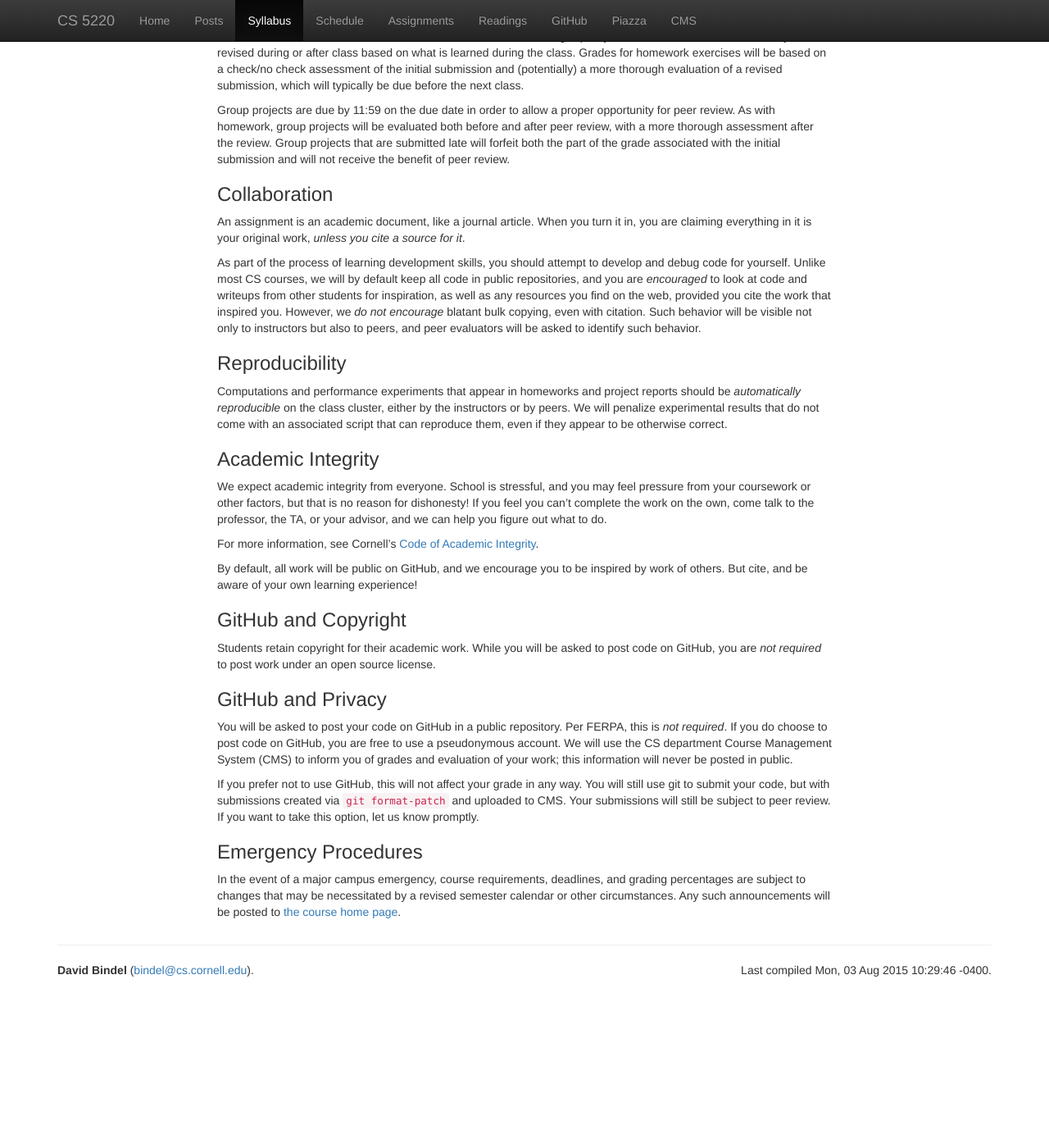
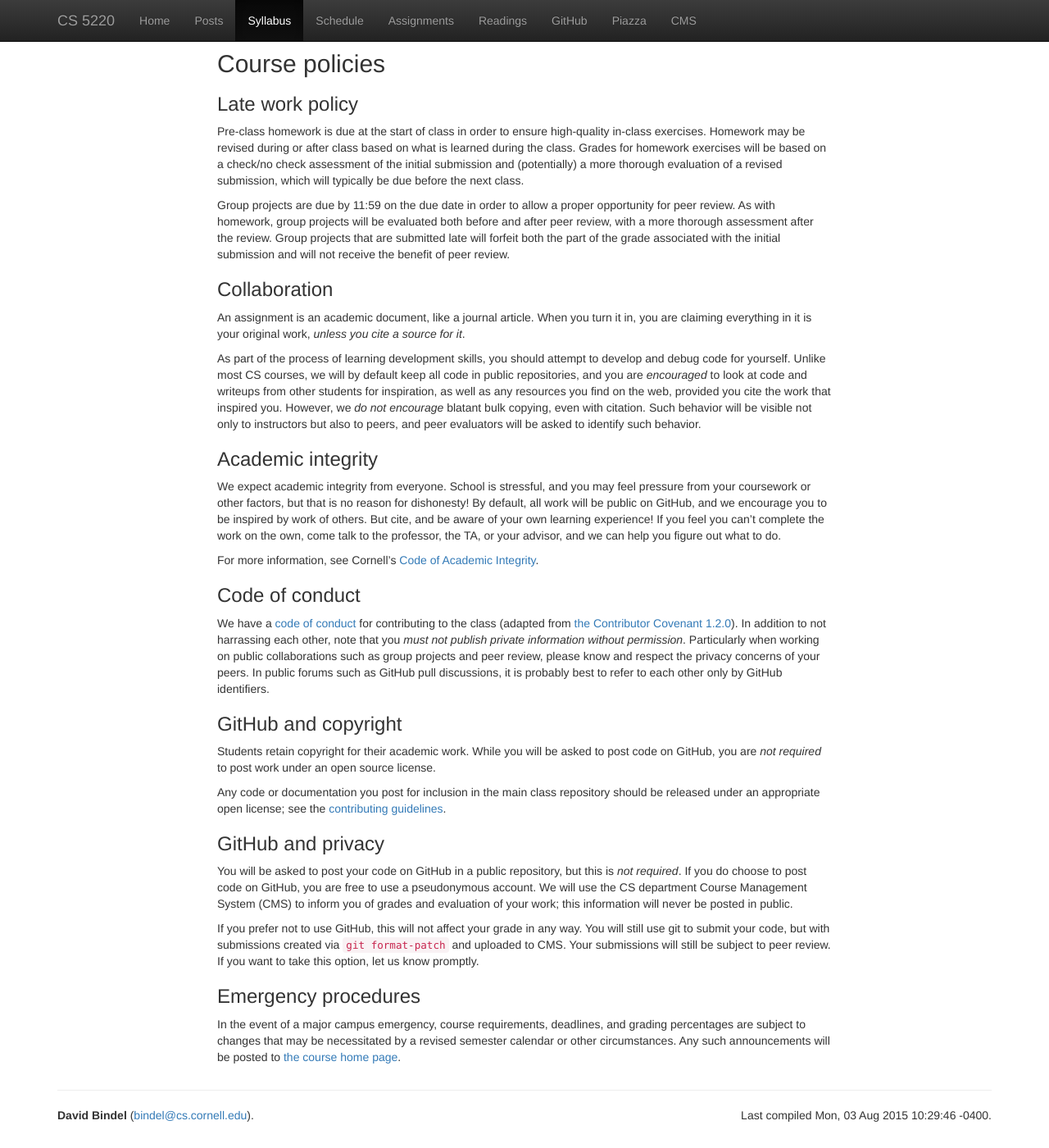
Before and after one commit to cornell-cs5220-f15/cornell-cs5220-f15.github.io, a Jekyll site: the page built from syllabus.md, in a window 1280 px wide and 1400 px high, scrolled down 2401 px. Shown: the whole window at 82% size. Built offline with Jekyll 4.4.1, drawn with Linux system fonts in a browser that asks for light colours; nearby versions of some CDN libraries; before the commit the page ends 3624 px from its top, so only the background shows below that; some of the changed text lies outside the part shown.

Commit message:
Syllabus refinements re code of conduct and GitHub privacy.

```diff
--- a/syllabus.md
+++ b/syllabus.md
@@ -150,6 +150,14 @@ constructive feedback.  Project groups will also be responsible for
 reviewing the code and write-up of other groups under a rubric that
 will be provided.
 
+### Reproducibility
+
+Computations and performance experiments that appear in homeworks and
+project reports should be *automatically reproducible* on the class
+cluster, either by the instructors or by peers.  We will penalize
+experimental results that do not come with an associated script that
+can reproduce them, even if they appear to be otherwise correct.
+
 ### Grading
 
 - Class participation and individual homework (20%)
@@ -191,42 +199,49 @@ blatant bulk copying, even with citation.  Such behavior will be
 visible not only to instructors but also to peers, and peer evaluators
 will be asked to identify such behavior.
 
-### Reproducibility
+### Academic integrity
 
-Computations and performance experiments that appear in homeworks and
-project reports should be *automatically reproducible* on the class
-cluster, either by the instructors or by peers.  We will penalize
-experimental results that do not come with an associated script that
-can reproduce them, even if they appear to be otherwise correct.
-
-### Academic Integrity
-
-We expect academic integrity from everyone.  School is stressful,
-and you may feel pressure from your coursework or other factors,
-but that is no reason for dishonesty!  If you feel you can't complete
-the work on the own, come talk to the professor, the TA, or your advisor,
-and we can help you figure out what to do.
+We expect academic integrity from everyone.  School is stressful, and
+you may feel pressure from your coursework or other factors, but that
+is no reason for dishonesty!  By default, all work will be public on
+GitHub, and we encourage you to be inspired by work of others.  But
+cite, and be aware of your own learning experience!  If you feel you
+can't complete the work on the own, come talk to the professor, the
+TA, or your advisor, and we can help you figure out what to do.
 
 For more information, see Cornell's
 [Code of Academic Integrity](http://cuinfo.cornell.edu/Academic/AIC.html).
 
-By default, all work will be public on GitHub, and we encourage you to
-be inspired by work of others.  But cite, and be aware of your own
-learning experience!
+### Code of conduct
 
-### GitHub and Copyright
+We have a [code of conduct](conduct.html) for contributing to the
+class (adapted from
+[the Contributor Covenant 1.2.0](http://contributor-covenant.org/)).
+In addition to not harrassing each other, note that you *must not
+publish private information without permission*.  Particularly when
+working on public collaborations such as group projects and peer
+review, please know and respect the privacy concerns of your peers.
+In public forums such as GitHub pull discussions, it is probably best
+to refer to each other only by GitHub identifiers.
+
+### GitHub and copyright
 
 Students retain copyright for their academic work.  While you will be
 asked to post code on GitHub, you are *not required* to post work
 under an open source license.
 
-### GitHub and Privacy
+Any code or documentation you post for inclusion in the main class
+repository should be released under an appropriate open license; see
+the
+[contributing guidelines](ttps://github.com/cornell-cs5220-f15/cornell-cs5220-f15.github.io/blob/master/CONTRIBUTING.md).
 
-You will be asked to post your code on GitHub in a public repository.
-Per FERPA, this is *not required*.  If you do choose to post code on
-GitHub, you are free to use a pseudonymous account.  We will use the
-CS department Course Management System (CMS) to inform you of grades
-and evaluation of your work; this information will never be posted in
+### GitHub and privacy
+
+You will be asked to post your code on GitHub in a public repository,
+but this is *not required*.  If you do choose to post code on GitHub,
+you are free to use a pseudonymous account.  We will use the CS
+department Course Management System (CMS) to inform you of grades and
+evaluation of your work; this information will never be posted in
 public.
 
 If you prefer not to use GitHub, this will not affect your grade in
@@ -235,7 +250,7 @@ submissions created via `git format-patch` and uploaded to CMS.
 Your submissions will still be subject to peer review.  If you want
 to take this option, let us know promptly.
 
-### Emergency Procedures
+### Emergency procedures
 
 In the event of a major campus emergency, course requirements, deadlines, and
 grading percentages are subject to changes that may be necessitated by a
```
